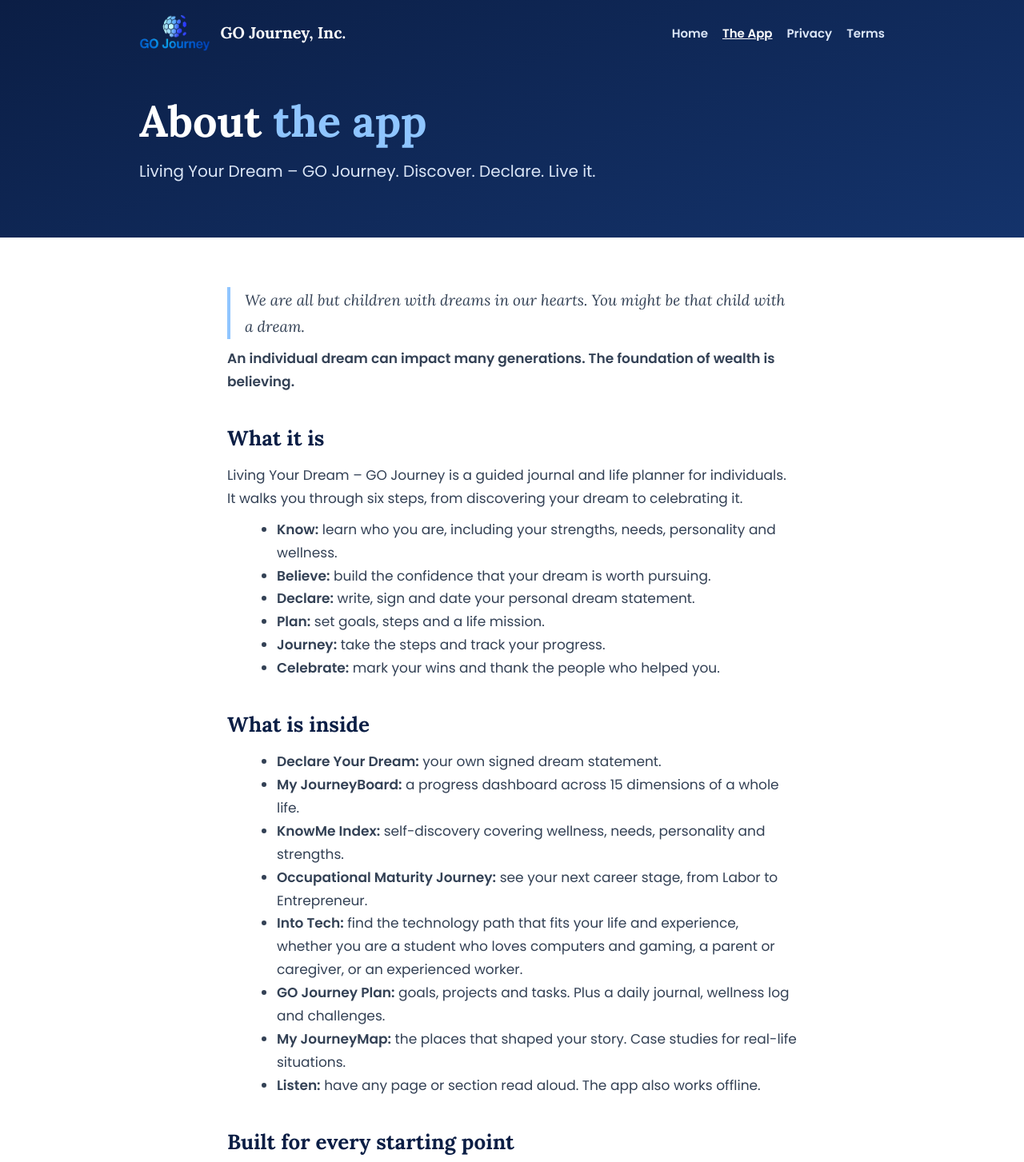
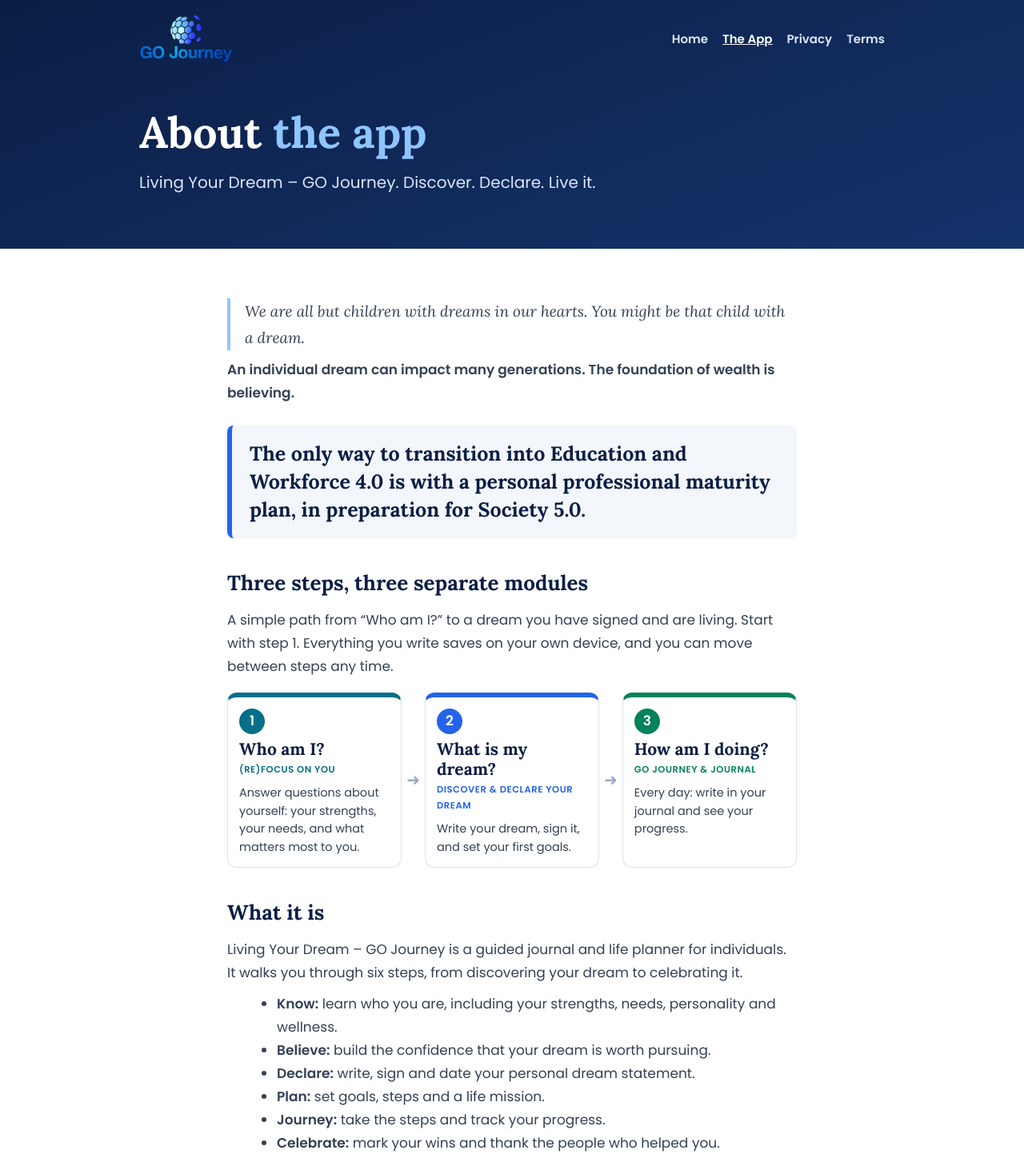
Before and after one commit to gojourney/gojourney-main-site, a plain HTML site: page about-the-app.html in a window 1280 px wide. Shown: the top 1453 px of the page at 80% size. Drawn offline with Linux system fonts and the light colour scheme.

Commit message:
Add files via upload

```diff
--- a/about-the-app.html
+++ b/about-the-app.html
@@ -1,11 +1,21 @@
 <!doctype html><html lang="en"><head><meta charset="utf-8"><meta name="viewport" content="width=device-width,initial-scale=1">
 <title>About the app — Living Your Dream</title><meta name="description" content="GO Journey, Inc. — Living Your Dream. Discover. Declare. Live it."><link rel="icon" href="/favicon-32.png"><link rel="stylesheet" href="/style.css"></head><body>
-<header><div class="bar"><a class="brand" href="/"><img src="/logo-nobg.png" alt="">GO Journey, Inc.</a><nav><a href="/">Home</a><a href="/about-the-app.html" aria-current="page">The App</a><a href="/privacy.html">Privacy</a><a href="/terms.html">Terms</a></nav></div><div class="hero"><h1>About <span>the app</span></h1><p>Living Your Dream – GO Journey. Discover. Declare. Live it.</p></div></header>
+<header><div class="bar"><a class="brand" href="/" aria-label="GO Journey, Inc. home"><img src="/logo-nobg.png" alt="GO Journey, Inc."></a><nav><a href="/">Home</a><a href="/about-the-app.html" aria-current="page">The App</a><a href="/privacy.html">Privacy</a><a href="/terms.html">Terms</a></nav></div><div class="hero"><h1>About <span>the app</span></h1><p>Living Your Dream – GO Journey. Discover. Declare. Live it.</p></div></header>
 <main><div class="q" style="color:#334155;border-color:#8fc5ff">We are all but children with dreams in our hearts. You might be that child with a dream.</div><p><strong>An individual dream can impact many generations. The foundation of wealth is believing.</strong></p>
+<div class="thesis">The only way to transition into Education and Workforce 4.0 is with a personal professional maturity plan, in preparation for Society 5.0.</div>
+<h2>Three steps, three separate modules</h2><p>A simple path from &ldquo;Who am I?&rdquo; to a dream you have signed and are living. Start with step 1. Everything you write saves on your own device, and you can move between steps any time.</p>
+<div class="path">
+<div class="step" style="--mc:#066f89"><div class="step-n">1</div><div class="step-q">Who am I?</div><div class="step-name">(re)Focus on You</div><div class="step-d">Answer questions about yourself: your strengths, your needs, and what matters most to you.</div></div>
+<div class="step-arrow" aria-hidden="true">&#10140;</div>
+<div class="step" style="--mc:#2563eb"><div class="step-n">2</div><div class="step-q">What is my dream?</div><div class="step-name">Discover &amp; Declare Your Dream</div><div class="step-d">Write your dream, sign it, and set your first goals.</div></div>
+<div class="step-arrow" aria-hidden="true">&#10140;</div>
+<div class="step" style="--mc:#04825b"><div class="step-n">3</div><div class="step-q">How am I doing?</div><div class="step-name">GO Journey &amp; Journal</div><div class="step-d">Every day: write in your journal and see your progress.</div></div>
+</div>
 <h2>What it is</h2><p>Living Your Dream – GO Journey is a guided journal and life planner for individuals. It walks you through six steps, from discovering your dream to celebrating it.</p>
 <ul><li><strong>Know:</strong> learn who you are, including your strengths, needs, personality and wellness.</li><li><strong>Believe:</strong> build the confidence that your dream is worth pursuing.</li><li><strong>Declare:</strong> write, sign and date your personal dream statement.</li><li><strong>Plan:</strong> set goals, steps and a life mission.</li><li><strong>Journey:</strong> take the steps and track your progress.</li><li><strong>Celebrate:</strong> mark your wins and thank the people who helped you.</li></ul>
 <h2>What is inside</h2><ul><li><strong>Declare Your Dream:</strong> your own signed dream statement.</li><li><strong>My JourneyBoard:</strong> a progress dashboard across 15 dimensions of a whole life.</li><li><strong>KnowMe Index:</strong> self-discovery covering wellness, needs, personality and strengths.</li><li><strong>Occupational Maturity Journey:</strong> see your next career stage, from Labor to Entrepreneur.</li><li><strong>Into Tech:</strong> find the technology path that fits your life and experience, whether you are a student who loves computers and gaming, a parent or caregiver, or an experienced worker.</li><li><strong>GO Journey Plan:</strong> goals, projects and tasks. Plus a daily journal, wellness log and challenges.</li><li><strong>My JourneyMap:</strong> the places that shaped your story. Case studies for real-life situations.</li><li><strong>Listen:</strong> have any page or section read aloud. The app also works offline.</li></ul>
 <h2>Built for every starting point</h2><p>This app gives credit for life experience, whether you are young or older, and never penalizes anyone for caring for themselves or their family. It is for students, parents, caregivers, working adults, people between jobs, and people starting over.</p>
 <h2>Private by design</h2><p>Your journal is saved on your device. There are no accounts, no ads and no tracking, and the app works offline. Everything you create is saved locally to your own personal device or computer, for your personal and private use only. Nothing is uploaded or shared.</p>
-<h2>Become a tester</h2><p>The Android app is in testing now. To ask for a place on the Test Team, email <a href="mailto:go@gojourney.be">go@gojourney.be</a>. Asking does not guarantee a spot, and GO Journey, Inc. reserves the right to decline any request.</p></main>
+<h2>Get the app</h2><p>Living Your Dream – GO Journey is now available for Android on <a href="https://play.google.com/store/apps/details?id=be.gojourney.journal">Google Play</a>.</p>
+<p>Already on the Test Team? Use the link in your invitation email. Questions or access requests: <a href="mailto:go@gojourney.be">go@gojourney.be</a>.</p></main>
 <footer><div>© 2026 GO Journey, Inc. Living Your Dream™, KnowMe Index™ and Occupational Maturity Journey™ are trademarks of GO Journey, Inc.<br>Contact: <a href="mailto:go@gojourney.be">go@gojourney.be</a> · <a href="/privacy.html">Privacy</a> · <a href="/terms.html">Terms</a></div></footer></body></html>
--- a/style.css
+++ b/style.css
@@ -8,7 +8,7 @@ body{font-family:Poppins,sans-serif;color:var(--tx);background:#fff;line-height:
 header{background:linear-gradient(160deg,#0b1e45,#14336b);color:#fff}
 .bar{max-width:980px;margin:0 auto;padding:18px 24px;display:flex;align-items:center;justify-content:space-between;flex-wrap:wrap;gap:12px}
 .brand{display:flex;align-items:center;gap:12px;color:#fff;text-decoration:none;font-family:Lora,serif;font-weight:700;font-size:20px}
-.brand img{height:46px;width:auto}
+.brand img{height:60px;width:auto;display:block}
 nav a{color:#dbe6f7;text-decoration:none;margin-left:18px;font-size:15px;font-weight:600}
 nav a:hover,nav a[aria-current]{color:#fff;text-decoration:underline}
 .hero{max-width:980px;margin:0 auto;padding:40px 24px 56px}
@@ -25,3 +25,12 @@ a{color:var(--blue)}
 footer{background:var(--navy);color:#cfe0f7;font-size:14px}
 footer div{max-width:980px;margin:0 auto;padding:26px 24px}footer a{color:#fff}
 .meta{font-size:14px;color:#5c6b80}
+.path{display:flex;align-items:stretch;gap:6px;margin:18px 0 8px}
+.step{flex:1 1 0;min-width:0;border:1px solid #dbe3ef;border-top:6px solid var(--mc);border-radius:12px;padding:14px;background:#fff}
+.step-n{width:32px;height:32px;border-radius:50%;background:var(--mc);color:#fff;font-weight:600;display:flex;align-items:center;justify-content:center;margin-bottom:6px}
+.step-q{font-family:Lora,serif;font-size:21px;font-weight:700;line-height:1.2;color:var(--navy)}
+.step-name{font-size:11.5px;font-weight:600;letter-spacing:.05em;text-transform:uppercase;color:var(--mc);margin:4px 0 8px}
+.step-d{font-size:14.5px;line-height:1.55;color:var(--tx2)}
+.step-arrow{align-self:center;color:#9aa8bf;font-size:20px}
+@media(max-width:700px){.path{flex-direction:column;gap:2px}.step-arrow{transform:rotate(90deg);margin:0}}
+.thesis{font-family:Lora,serif;font-size:clamp(20px,3.2vw,25px);font-weight:700;line-height:1.4;color:var(--navy);background:#f3f6fb;border-left:6px solid var(--blue);border-radius:8px;padding:18px 22px;margin:26px 0 4px}
```
